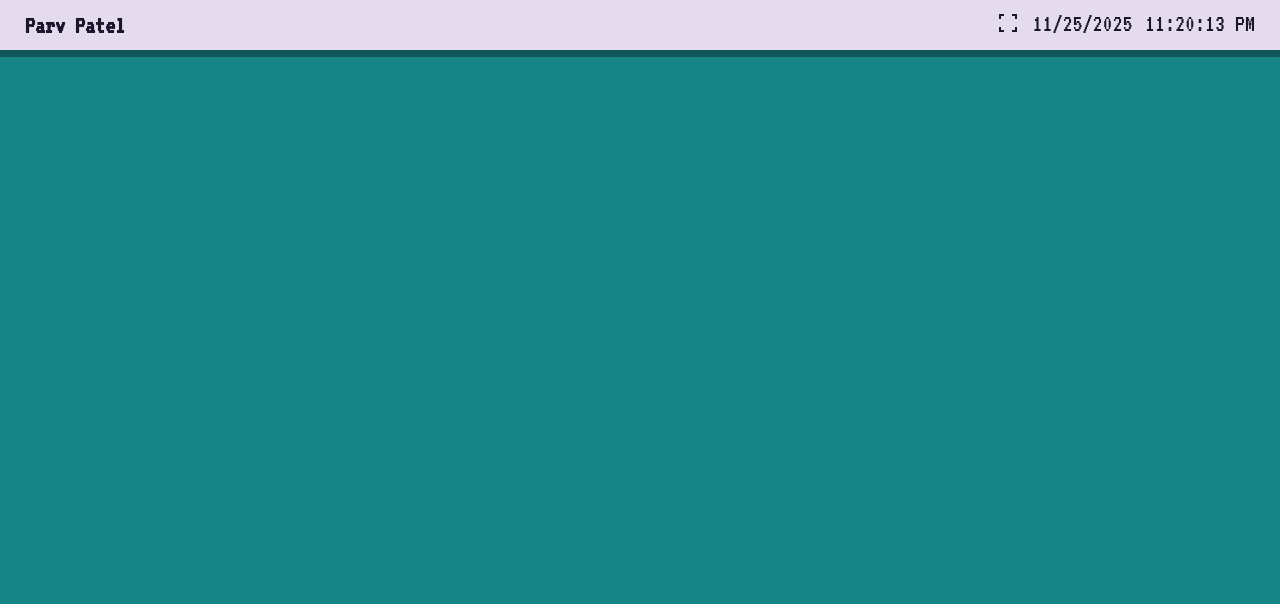
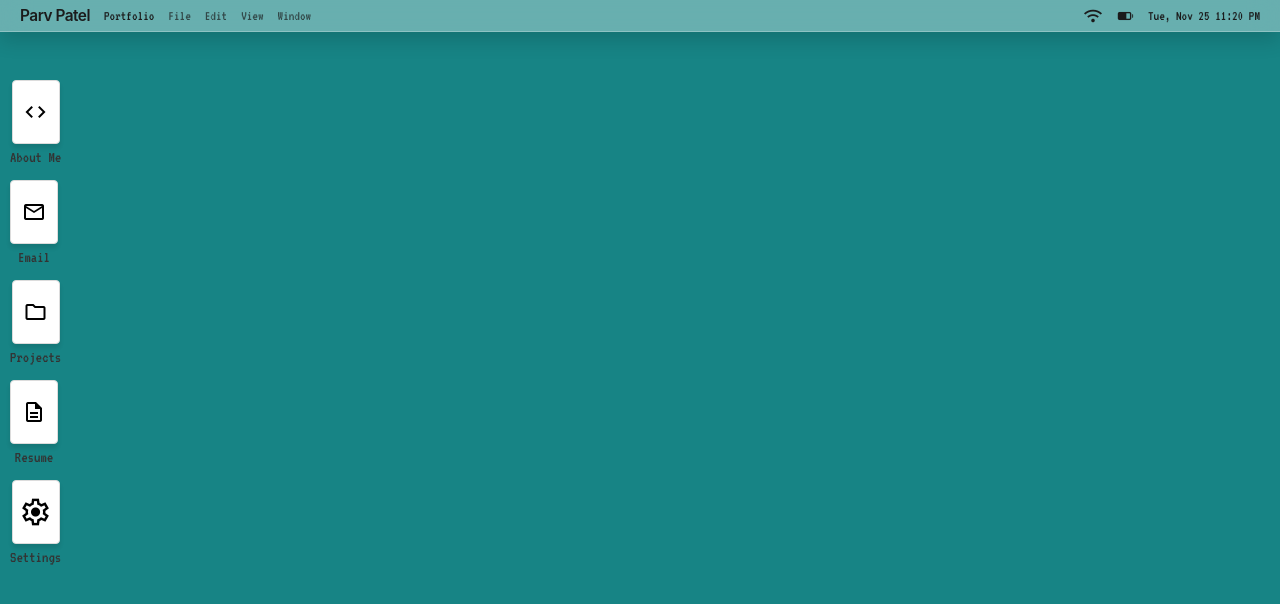
Before and after one commit to ParvPatel01/Desktop-Portfolio, a React (Vite) app in the folder app/: page / in a window 1280 px wide. Shown: the top 604 px of the page. Built offline with nearby package versions, Linux system fonts and the light colour scheme.

Commit message:
Upadated the UI of navbar and added flexible icon component with draggable feature

```diff
--- a/app/index.html
+++ b/app/index.html
@@ -6,8 +6,7 @@
   <link rel="icon" type="image/svg+xml" href="/vite.svg" />
   <meta name="viewport" content="width=device-width, initial-scale=1.0" />
   <title>app</title>
-  <link rel="stylesheet"
-    href="https://fonts.googleapis.com/css2?family=Material+Symbols+Outlined:opsz,wght,FILL,GRAD@24,400,0,0&icon_names=fullscreen" />
+  <link href="https://fonts.googleapis.com/css2?family=Material+Symbols+Outlined" rel="stylesheet" />
   <style>
     @import url('https://fonts.googleapis.com/css2?family=VT323&display=swap');
   </style>
--- /dev/null
+++ b/app/src/components/Icons.tsx
@@ -0,0 +1,115 @@
+import type { FunctionComponent } from "react";
+import React, { useState, useRef, useEffect } from "react";
+
+interface IconsProps {
+    icon: string;
+    label?: string;
+    size?: number;
+    onClick?: () => void;
+    startX?: number;
+    startY?: number;
+}
+
+const Icons: FunctionComponent<IconsProps> = ({
+    icon,
+    label,
+    size = 24,
+    onClick,
+    startX = 100,
+    startY = 100
+}) => {
+
+    const [position, setPosition] = useState({ x: startX, y: startY });
+    const dragging = useRef(false);
+    const offset = useRef({ x: 0, y: 0 });
+    const ICON_WIDTH = 60;
+    const ICON_HEIGHT = 80;
+
+    const handlePointerDown = (e: React.PointerEvent<HTMLDivElement>) => {
+        dragging.current = true;
+
+        offset.current = {
+            x: e.clientX - position.x,
+            y: e.clientY - position.y,
+        };
+
+        e.currentTarget.setPointerCapture(e.pointerId);
+    };
+
+    const handlePointerMove = (e: React.PointerEvent<HTMLDivElement>) => {
+        if (!dragging.current) return;
+
+        const screenWidth = window.innerWidth;
+        const screenHeight = window.innerHeight;
+
+        let newX = e.clientX - offset.current.x;
+        let newY = e.clientY - offset.current.y;
+        const NAVBAR_HEIGHT = 40; // px
+
+        newX = Math.max(0, Math.min(screenWidth - ICON_WIDTH, newX));
+        newY = Math.max(NAVBAR_HEIGHT, Math.min(screenHeight - ICON_HEIGHT, newY));
+        setPosition({ x: newX, y: newY });
+    };
+
+    const handlePointerUp = (e: React.PointerEvent<HTMLDivElement>) => {
+        dragging.current = false;
+        e.currentTarget.releasePointerCapture(e.pointerId);
+    };
+
+    return (
+        <div
+            style={{
+                position: "absolute",
+                left: position.x,
+                top: position.y,
+                userSelect: "none",
+                touchAction: "none",
+                display: 'flex',
+                alignItems: 'center',
+                flexDirection: 'column',
+            }}
+            onPointerDown={handlePointerDown}
+            onPointerMove={handlePointerMove}
+            onPointerUp={handlePointerUp}
+        >
+            {/* Icon Tile */}
+            <div
+                style={{
+                    height: "4em",
+                    width: "3em",
+                    backgroundColor: "#fff",
+                    borderRadius: "4px",
+                    border: "1px solid #dcdcdc",
+                    display: "flex",
+                    alignItems: "center",
+                    justifyContent: "center",
+                    marginBottom: "0.3em",
+                    boxShadow: "rgba(0,0,0,0.1) 0px 4px 4px",
+                    cursor: dragging.current ? "grabbing" : "grab",
+                    transition: dragging.current ? "none" : "transform 0.2s ease",
+                    transformOrigin: "center bottom"
+                }}
+                onMouseEnter={(e) => {
+                    if (!dragging.current) e.currentTarget.style.transform = "scale(1.05)";
+                }}
+                onMouseLeave={(e) => {
+                    if (!dragging.current) e.currentTarget.style.transform = "scale(1)";
+                }}
+                onClick={onClick}
+            >
+                <span className="material-symbols-outlined" style={{ fontSize: size }}>
+                    {icon}
+                </span>
+            </div>
+
+            {/* Optional Label */}
+            {label && (
+                <p style={{ fontSize: "1em", margin: 0, color: "#333" }}>
+                    {label}
+                </p>
+            )}
+        </div>
+    );
+};
+
+export default Icons;
--- a/app/src/components/NavBar.tsx
+++ b/app/src/components/NavBar.tsx
@@ -1,4 +1,4 @@
-import React, { useState, useEffect } from 'react';
+import React, { useState, useEffect } from "react";
 
 function NavBar() {
     const [time, setTime] = useState(new Date());
@@ -14,44 +14,74 @@ useEffect(() => {
     return (
         <div
             style={{
-                height: "2em",
+                position: "fixed",
+                top: 0,
+                left: 0,
                 width: "100%",
-                backgroundColor: "rgb(228, 219, 238)",
-                position: "relative",
-                transition: "box - shadow 0.2s ease -in -out",
-                zIndex: 1000,
+                height: "2.3em",
+                backdropFilter: "blur(15px)",
+                WebkitBackdropFilter: "blur(15px)",
+                background: "rgba(255,255,255,0.35)",
+                borderBottom: "1px solid rgba(255,255,255,0.25)",
+                boxShadow: "0 8px 20px rgba(0,0,0,0.15)",
+                zIndex: 2000,
+
                 display: "flex",
                 alignItems: "center",
                 justifyContent: "space-between",
-                paddingRight: "25px",
-                paddingLeft: "25px",
+                padding: "0 20px",
+                fontFamily: "SF Pro Text, sans-serif",
+                color: "#1b1b1b",
+                fontSize: "14px",
                 userSelect: "none",
-                boxShadow: "rgba(0, 0, 0, 0.35) 0px 7px 0px 0px",
-                fontSize: "25px",
-                color: "#1D152B",
-            }}>
-            <div>
-                <p style={{
-                    fontSize: "1em",
-                    fontWeight: "800"
-                }}>Parv Patel</p>
+            }}
+        >
+            {/* Left Section */}
+            <div style={{ display: "flex", alignItems: "center", gap: "1em" }}>
+                <span
+                    style={{
+                        fontSize: "1.1em",
+                        fontWeight: 600,
+                        fontFamily: "SF Pro Display, sans-serif",
+                        letterSpacing: "-0.5px",
+                    }}
+                >
+                    Parv Patel
+                </span>
+
+
+
+                <span style={{ fontWeight: 500 }}>Portfolio</span>
+
+                <span style={{ opacity: 0.7 }}>File</span>
+                <span style={{ opacity: 0.7 }}>Edit</span>
+                <span style={{ opacity: 0.7 }}>View</span>
+                <span style={{ opacity: 0.7 }}>Window</span>
             </div>
-            <div style={{
-                display: "flex",
-            }}>
-                <div className="fullscreen-btn" style={{ marginRight: '0.5em' }}>
-                    <span className="material-symbols-outlined">
-                        fullscreen
+
+            {/* Right Section */}
+            <div style={{ display: "flex", alignItems: "center", gap: "1em" }}>
+                <span className="material-symbols-outlined" style={{ fontSize: "18px" }}>
+                    wifi
+                </span>
+
+                <span className="material-symbols-outlined" style={{ fontSize: "18px" }}>
+                    battery_android_5
+                </span>
+
+                <span>
+                    {time.toLocaleDateString("en-US", {
+                        weekday: "short",
+                        month: "short",
+                        day: "numeric"
+                    })}{" "}
+                    {time.toLocaleTimeString("en-US", {
+                        hour: "2-digit",
+                        minute: "2-digit"
+                    })}
                 </span>
             </div>
-                <div className="calender" style={{marginRight: '0.5em'}}>
-                    <p className="date">{time.toLocaleDateString()}</p>
         </div>
-                <div className="clock">
-                    <p className="time">{time.toLocaleTimeString('en-US')}</p>
-                </div>
-            </div>
-        </div >
     );
 }
 
--- a/app/src/pages/HomeScreen.tsx
+++ b/app/src/pages/HomeScreen.tsx
@@ -1,4 +1,5 @@
-import NavBar from "../components/NavBar"
+import NavBar from "../components/NavBar";
+import Icons from "../components/Icons";
 
 function HomeScreen() {
     return (
@@ -8,8 +9,20 @@ function HomeScreen() {
             backgroundColor: '#178485',
         }}>
             <NavBar />
+            <Icons icon="code" label="About Me" startX={10} startY={80} />
+            <Icons icon="mail" label="Email" startX={10} startY={180} />
+            <Icons icon="folder" label="Projects" startX={10} startY={280} />
+
+            <Icons
+                icon="description"
+                label="Resume"
+                onClick={() => window.open("/resume.pdf")}
+                startX={10} startY={380}
+            />
+            <Icons icon="settings" label="Settings" size={32} startX={10} startY={480} />
+
         </div>
     );
 }
 
-export default HomeScreen  ;
+export default HomeScreen;
```
Lines whose indentation alone changed are shown as unchanged.
